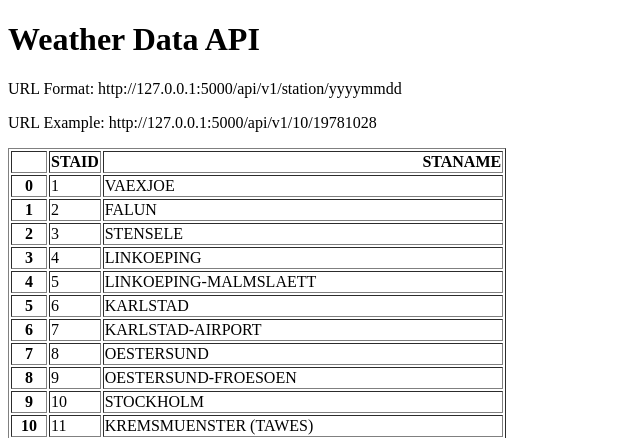
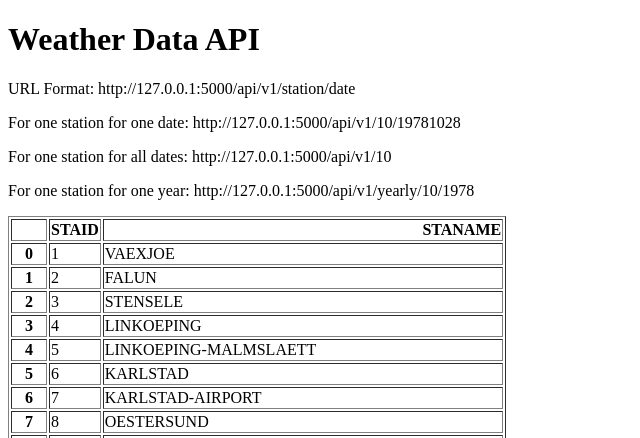
Before and after one commit to kabilm1012/weather-api-flask, a Flask app: page / in a window 1280 px wide. Shown: the top 438 px of the page, without its empty margins (0-640 px from the left). Run offline with Flask 3, Linux system fonts and the light colour scheme.

Commit message:
Add URL endpoint for yearly and all data

```diff
--- a/main.py
+++ b/main.py
@@ -5,7 +5,6 @@ app = Flask(__name__)
 
 stations = pd.read_csv("data_small/stations.txt", skiprows=17)
 stations = stations[["STAID", "STANAME                                 "]]
-
 
 
 @app.route("/")
@@ -23,5 +22,21 @@ def about(station, date):
             "temperature": temperature}
 
 
+@app.route("/api/v1/<station>")
+def all_data(station):
+    filename = "data_small/TG_STAID" + str(station).zfill(6) + ".txt"
+    df = pd.read_csv(filename, skiprows=20, parse_dates=["    DATE"])
+    return df.to_dict(orient="records")
+
+
+@app.route("/api/v1/yearly/<station>/<year>")
+def yearly_data(station, year):
+    filename = "data_small/TG_STAID" + str(station).zfill(6) + ".txt"
+    df = pd.read_csv(filename, skiprows=20)
+    df["    DATE"] = df["    DATE"].astype(str)
+    df_yearly = df[df["    DATE"].str.startswith(str(year))]
+    return df_yearly.to_dict(orient="records")
+
+
 if __name__ == "__main__":
     app.run(debug=True)
--- a/templates/home.html
+++ b/templates/home.html
@@ -6,8 +6,10 @@
 </head>
 <body>
     <h1>Weather Data API</h1>
-    <p>URL Format: http://127.0.0.1:5000/api/v1/station/yyyymmdd</p>
-    <p>URL Example: http://127.0.0.1:5000/api/v1/10/19781028</p>
+    <p>URL Format: http://127.0.0.1:5000/api/v1/station/date</p>
+    <p>For one station for one date: http://127.0.0.1:5000/api/v1/10/19781028</p>
+    <p>For one station for all dates: http://127.0.0.1:5000/api/v1/10</p>
+    <p>For one station for one year: http://127.0.0.1:5000/api/v1/yearly/10/1978</p>
     <p>{{data|safe}}</p>
 </body>
 </html>
```
